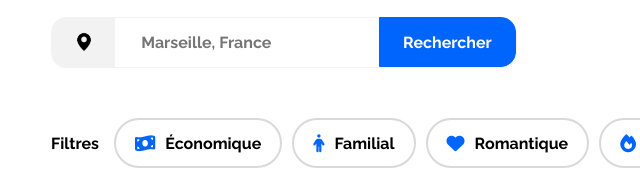
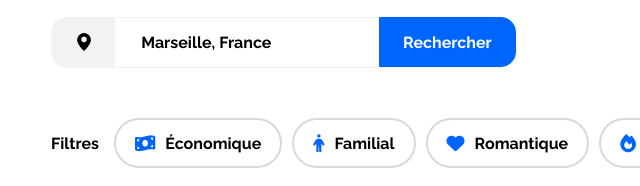
Before and after one commit to Nienkepuiss/projet2, a plain HTML site: page index.html in a window 1280 px wide. Shown: the part 195-381 px from the top of the page, 7-647 px from the left. Drawn offline with Linux system fonts and the light colour scheme.

Commit message:
modification barre de recherche

```diff
--- a/css/style.css
+++ b/css/style.css
@@ -134,6 +134,9 @@
 }
 input::placeholder{
     opacity: 1;
+}
+input::-webkit-input-placeholder{
+    color: #000
 }
 .searchbutton-desktop{
     width: 33%;
```
